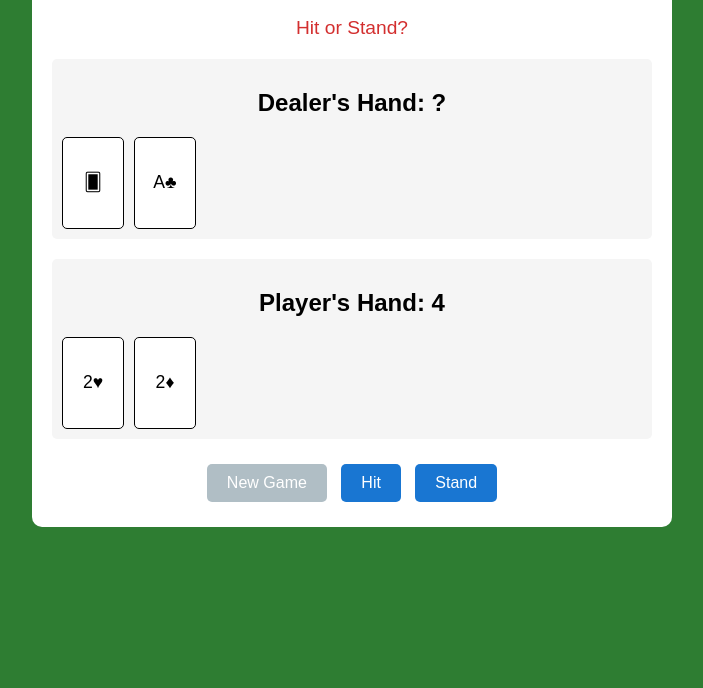
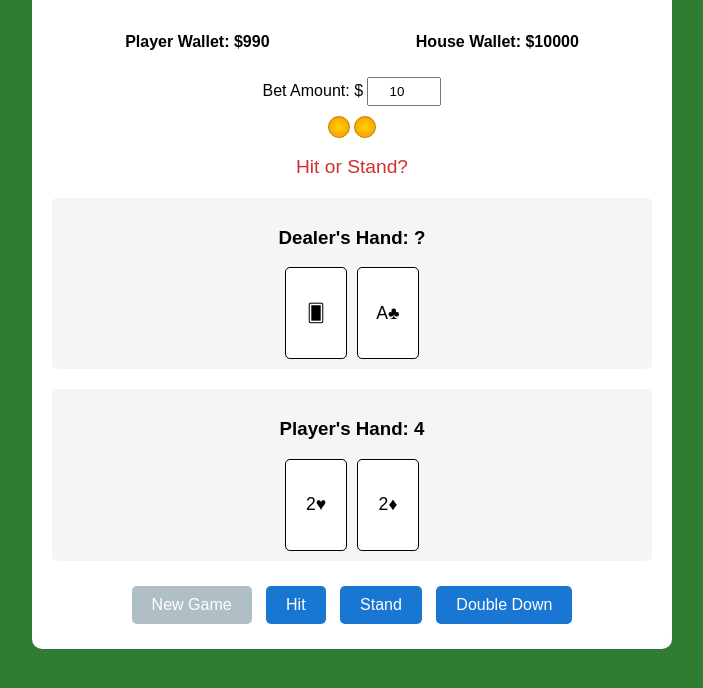
Before and after one commit to wolfgang25sfj/blackjack, a plain HTML site: page index.html in a window 1280 px wide. Both pictures are taken after a click on the button "New Game". Shown: the part 80-768 px from the top of the page, without its empty margins (288-991 px from the left). Drawn offline with Linux system fonts and the light colour scheme.

Commit message:
adding betting system unhappy with coin imagery

```diff
--- a/index.html
+++ b/index.html
@@ -3,29 +3,47 @@
 <head>
     <meta charset="UTF-8">
     <meta name="viewport" content="width=device-width, initial-scale=1.0">
-    <title>Blackjack Game</title>
+    <title>Blackjack</title>
     <link rel="stylesheet" href="styles.css">
 </head>
 <body>
     <div class="game-container">
         <h1>Blackjack</h1>
+
+        <div id="wallets">
+            <p>Player Wallet: $<span id="player-wallet">1000</span></p>
+            <p>House Wallet: $<span id="house-wallet">10000</span></p>
+        </div>
+
+        <div id="bet-section">
+            <label for="bet-input">Bet Amount: $</label>
+            <input type="number" id="bet-input" min="5" step="5" value="10">
+        </div>
+
+        <div id="chips-container"></div>
+
         <div id="message">Click "New Game" to start!</div>
+
         <div class="hands">
             <div id="dealer-hand">
-                <h2>Dealer's Hand: <span id="dealer-score">0</span></h2>
+                <h3>Dealer's Hand: <span id="dealer-score">0</span></h3>
                 <div id="dealer-cards"></div>
             </div>
+
             <div id="player-hand">
-                <h2>Player's Hand: <span id="player-score">0</span></h2>
+                <h3>Player's Hand: <span id="player-score">0</span></h3>
                 <div id="player-cards"></div>
             </div>
         </div>
+
         <div class="controls">
             <button id="new-game">New Game</button>
             <button id="hit" disabled>Hit</button>
             <button id="stand" disabled>Stand</button>
+            <button id="double" disabled>Double Down</button>
         </div>
     </div>
+
     <script src="script.js"></script>
 </body>
 </html>
--- a/script.js
+++ b/script.js
@@ -1,20 +1,27 @@
-//playerhand dealerhand og gameactive start screen med values og verdien av et kortstokk
-
 const suits = ['♠', '♥', '♦', '♣'];
 const values = ['2', '3', '4', '5', '6', '7', '8', '9', '10', 'J', 'Q', 'K', 'A'];
 let deck = [];
 let playerHand = [];
 let dealerHand = [];
 let gameActive = false;
+let playerWallet = 1000;
+let houseWallet = 10000;
+let currentBet = 0;
 
 const messageEl = document.getElementById('message');
 const dealerCardsEl = document.getElementById('dealer-cards');
 const playerCardsEl = document.getElementById('player-cards');
 const dealerScoreEl = document.getElementById('dealer-score');
 const playerScoreEl = document.getElementById('player-score');
+const playerWalletEl = document.getElementById('player-wallet');
+const houseWalletEl = document.getElementById('house-wallet');
+const betInputEl = document.getElementById('bet-input');
+const chipsEl = document.getElementById('chips-container');
 const newGameBtn = document.getElementById('new-game');
 const hitBtn = document.getElementById('hit');
 const standBtn = document.getElementById('stand');
+const doubleBtn = document.getElementById('double');
+
 // deck creation
 function createDeck() {
     deck = [];
@@ -25,12 +32,14 @@ function createDeck() {
     }
     deck = deck.sort(() => Math.random() - 0.5);
 }
-//value of face cards
+
+// value of face cards
 function getCardValue(card) {
     if (['J', 'Q', 'K'].includes(card.value)) return 10;
     if (card.value === 'A') return 11;
     return parseInt(card.value);
 }
+
 // value of hand
 function calculateScore(hand) {
     let score = 0;
@@ -45,6 +54,7 @@ function calculateScore(hand) {
     }
     return score;
 }
+
 // display function
 function displayCard(card, container, hidden = false) {
     const cardEl = document.createElement('div');
@@ -52,6 +62,7 @@ function displayCard(card, container, hidden = false) {
     cardEl.textContent = hidden ? '🂠' : `${card.value}${card.suit}`;
     container.appendChild(cardEl);
 }
+
 // update display if pull
 function updateDisplay() {
     dealerCardsEl.innerHTML = '';
@@ -63,41 +74,127 @@ function updateDisplay() {
     dealerScoreEl.textContent = gameActive ? '?' : calculateScore(dealerHand);
     playerScoreEl.textContent = calculateScore(playerHand);
 }
+
+// display chips
+function displayChips(amount) {
+    chipsEl.innerHTML = '';
+    const chipValue = 5;
+    const numChips = Math.floor(amount / chipValue);
+    for (let i = 0; i < numChips; i++) {
+        const chip = document.createElement('div');
+        chip.classList.add('chip');
+        chipsEl.appendChild(chip);
+    }
+}
+
+// update wallets display
+function updateWallets() {
+    playerWalletEl.textContent = playerWallet;
+    houseWalletEl.textContent = houseWallet;
+}
+
 // end of game with update for winner
-function endGame(message) {
+function endGame(message, payoutMultiplier) {
     gameActive = false;
     messageEl.textContent = message;
     hitBtn.disabled = true;
     standBtn.disabled = true;
+    doubleBtn.disabled = true;
     newGameBtn.disabled = false;
+
+    // Handle payout
+    playerWallet += payoutMultiplier * currentBet;
+    if (payoutMultiplier === 0) {
+        // Lose: house gains the bet
+        houseWallet += currentBet;
+    } else if (payoutMultiplier > 1) {
+        // Win: house loses the profit
+        houseWallet -= (payoutMultiplier - 1) * currentBet;
+    }
+    // Push: no change to house
+
+    updateWallets();
     updateDisplay();
+
+    // Check bankruptcy
+    if (playerWallet <= 0) {
+        messageEl.textContent += ' You are bankrupt! Game Over.';
+        newGameBtn.disabled = true;
+    } else if (houseWallet <= 0) {
+        messageEl.textContent = 'You bankrupted the house! Congratulations!';
+        newGameBtn.disabled = true;
+    }
 }
+
 // startfunction
 function startGame() {
+    const bet = parseInt(betInputEl.value);
+    if (isNaN(bet) || bet < 5 || bet > playerWallet) {
+        alert('Invalid bet! Must be at least $5 and not exceed your wallet.');
+        return;
+    }
+    currentBet = bet;
+    playerWallet -= bet;
+    displayChips(currentBet);
+    updateWallets();
+
     createDeck();
     playerHand = [deck.pop(), deck.pop()];
     dealerHand = [deck.pop(), deck.pop()];
     gameActive = true;
     hitBtn.disabled = false;
     standBtn.disabled = false;
+    doubleBtn.disabled = false;
     newGameBtn.disabled = true;
     messageEl.textContent = 'Hit or Stand?';
     updateDisplay();
-    if (calculateScore(playerHand) === 21) {
-        endGame('Blackjack! You win!');
+
+    const playerScore = calculateScore(playerHand);
+    const dealerScore = calculateScore(dealerHand);
+
+    // Check for Blackjack
+    if (playerScore === 21 && playerHand.length === 2) {
+        if (dealerScore === 21 && dealerHand.length === 2) {
+            endGame('Both Blackjack! Push (tie).', 1);
+        } else {
+            endGame('Blackjack! You win!', 2.5);
+        }
+        return;
+    }
+    if (dealerScore === 21 && dealerHand.length === 2) {
+        endGame('Dealer Blackjack. You lose.', 0);
+        return;
     }
 }
+
 // hit function
 function hit() {
+    if (!gameActive) return;
     playerHand.push(deck.pop());
     updateDisplay();
+    doubleBtn.disabled = true; // Can't double after hit
     const playerScore = calculateScore(playerHand);
     if (playerScore > 21) {
-        endGame('Bust! You lose.');
+        endGame('Bust! You lose.', 0);
     }
 }
+
+// double down
+function doubleDown() {
+    if (!gameActive || playerWallet < currentBet || playerHand.length !== 2) return;
+    playerWallet -= currentBet;
+    currentBet *= 2;
+    displayChips(currentBet);
+    updateWallets();
+    hit();
+    if (gameActive) {
+        stand();
+    }
+}
+
 // stand function and display functions for win loss and push (tie)
 function stand() {
+    if (!gameActive) return;
     gameActive = false;
     while (calculateScore(dealerHand) < 17) {
         dealerHand.push(deck.pop());
@@ -106,16 +203,21 @@ function stand() {
     const playerScore = calculateScore(playerHand);
     const dealerScore = calculateScore(dealerHand);
     if (dealerScore > 21) {
-        endGame('Dealer busts! You win!');
+        endGame('Dealer busts! You win!', 2);
     } else if (dealerScore > playerScore) {
-        endGame('Dealer wins.');
+        endGame('Dealer wins.', 0);
     } else if (playerScore > dealerScore) {
-        endGame('You win!');
+        endGame('You win!', 2);
     } else {
-        endGame('Push (tie).');
+        endGame('Push (tie).', 1);
     }
 }
-// button values with event
+
+// button events
 newGameBtn.addEventListener('click', startGame);
 hitBtn.addEventListener('click', hit);
 standBtn.addEventListener('click', stand);
+doubleBtn.addEventListener('click', doubleDown);
+
+// Initialize wallets
+updateWallets();
--- a/styles.css
+++ b/styles.css
@@ -18,6 +18,41 @@ body {
 
 h1 {
     margin: 0 0 20px;
+}
+
+#wallets {
+    display: flex;
+    justify-content: space-around;
+    margin: 10px 0;
+    font-weight: bold;
+}
+
+#bet-section {
+    margin: 10px 0;
+}
+
+#bet-section input {
+    width: 60px;
+    padding: 5px;
+    text-align: center;
+}
+
+#chips-container {
+    display: flex;
+    justify-content: center;
+    flex-wrap: wrap;
+    margin: 10px 0;
+    min-height: 30px;
+}
+
+.chip {
+    width: 20px;
+    height: 20px;
+    background: radial-gradient(circle, #ffd700, #ff8c00);
+    border: 1px solid #b8860b;
+    border-radius: 50%;
+    margin: 0 2px;
+    display: inline-block;
 }
 
 #message {
@@ -42,6 +77,7 @@ h1 {
     display: flex;
     gap: 10px;
     flex-wrap: wrap;
+    justify-content: center;
 }
 
 .card {
```
Also changed, not shown: idea.txt.
